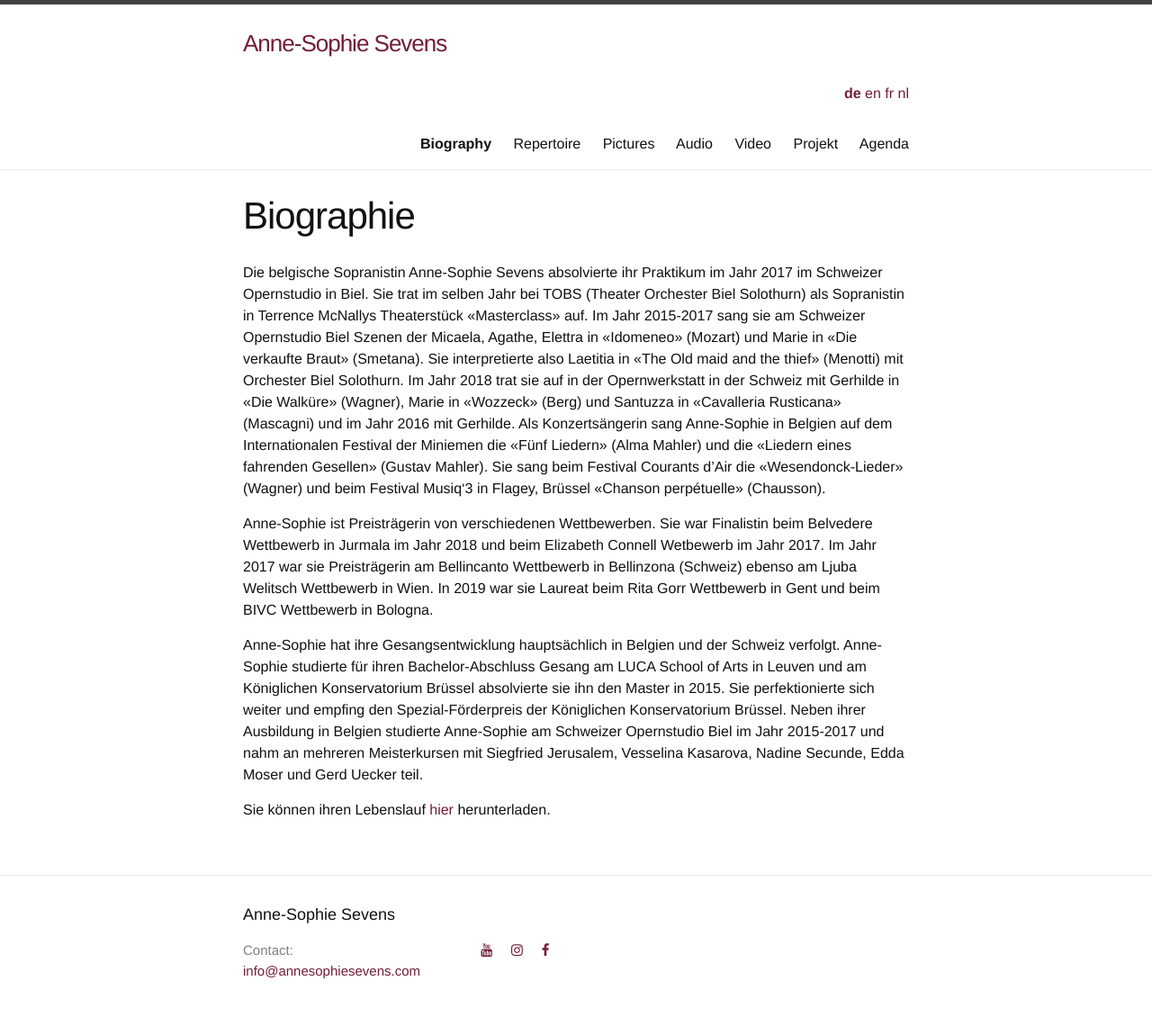
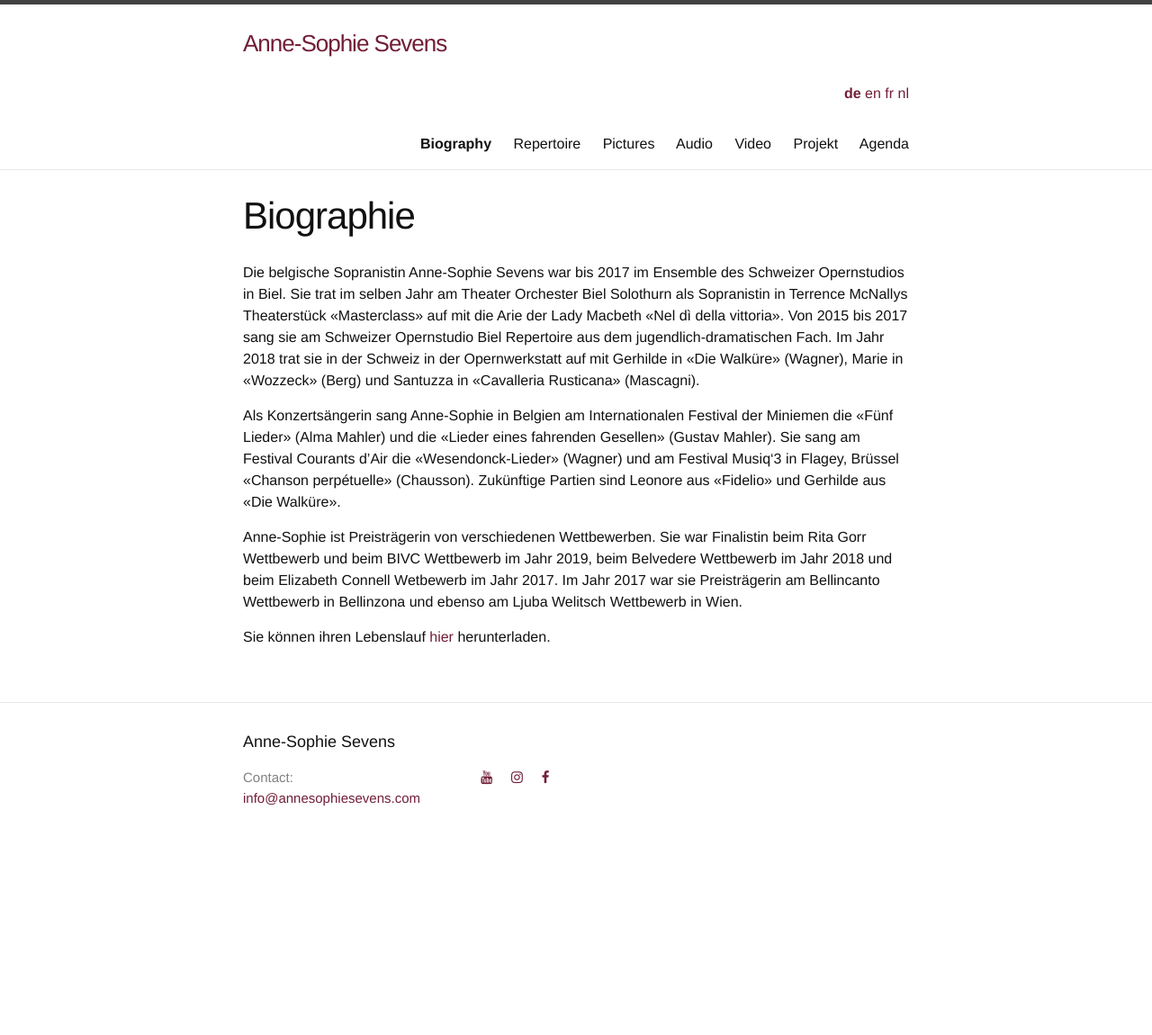
Before and after one commit to annesophie-sevens/annesophie-sevens.github.io, a Jekyll site: the page built from biography-de.md, in a window 1280 px wide. Shown: the whole page at 90% size. Built offline with Jekyll 4.4.1, drawn with Linux system fonts in a browser that asks for light colours; nearby versions of some CDN libraries; after the commit the page ends 958 px from its top, so only the background shows below that.

Commit message:
Update biography-de.md

```diff
--- a/biography-de.md
+++ b/biography-de.md
@@ -6,11 +6,10 @@
 ref: biography
 
 ---
-Die belgische Sopranistin Anne-Sophie Sevens absolvierte ihr Praktikum im Jahr 2017 im Schweizer Opernstudio in Biel. Sie trat im selben Jahr bei TOBS (Theater Orchester Biel Solothurn) als Sopranistin in Terrence McNallys Theaterstück «Masterclass» auf. Im Jahr 2015-2017 sang sie am Schweizer Opernstudio Biel Szenen der Micaela, Agathe, Elettra in «Idomeneo» (Mozart) und Marie in «Die verkaufte Braut» (Smetana). Sie interpretierte also Laetitia in «The Old maid and the thief» (Menotti) mit Orchester Biel Solothurn. Im Jahr 2018 trat sie auf in der Opernwerkstatt in der Schweiz mit Gerhilde in «Die Walküre» (Wagner), Marie in «Wozzeck» (Berg) und Santuzza in «Cavalleria Rusticana» (Mascagni) und im Jahr 2016 mit Gerhilde.
-Als Konzertsängerin sang Anne-Sophie in Belgien auf dem Internationalen Festival der Miniemen die «Fünf Liedern» (Alma Mahler) und die «Liedern eines fahrenden Gesellen» (Gustav Mahler). Sie sang beim Festival Courants d’Air die «Wesendonck-Lieder» (Wagner) und beim Festival Musiq‘3 in Flagey, Brüssel «Chanson perpétuelle» (Chausson).
+Die belgische Sopranistin Anne-Sophie Sevens war bis 2017 im Ensemble des Schweizer Opernstudios in Biel. Sie trat im selben Jahr am Theater Orchester Biel Solothurn als Sopranistin in Terrence McNallys Theaterstück «Masterclass» auf mit die Arie der Lady Macbeth «Nel dì della vittoria». Von 2015 bis 2017 sang sie am Schweizer Opernstudio Biel Repertoire aus dem jugendlich-dramatischen Fach. Im Jahr 2018 trat sie in der Schweiz in der Opernwerkstatt auf mit Gerhilde in «Die Walküre» (Wagner), Marie in «Wozzeck» (Berg) und Santuzza in «Cavalleria Rusticana» (Mascagni).
 
-Anne-Sophie ist Preisträgerin von verschiedenen Wettbewerben. Sie war Finalistin beim Belvedere Wettbewerb in Jurmala im Jahr 2018 und beim Elizabeth Connell Wetbewerb im Jahr 2017. Im Jahr 2017 war sie Preisträgerin am Bellincanto Wettbewerb in Bellinzona (Schweiz) ebenso am Ljuba Welitsch Wettbewerb in Wien. In 2019 war sie Laureat beim Rita Gorr Wettbewerb in Gent und beim BIVC Wettbewerb in Bologna.
+Als Konzertsängerin sang Anne-Sophie in Belgien am Internationalen Festival der Miniemen die «Fünf Lieder» (Alma Mahler) und die «Lieder eines fahrenden Gesellen» (Gustav Mahler). Sie sang am Festival Courants d’Air die «Wesendonck-Lieder» (Wagner) und am Festival Musiq‘3 in Flagey, Brüssel «Chanson perpétuelle» (Chausson). Zukünftige Partien sind Leonore aus «Fidelio» und Gerhilde aus «Die Walküre».
 
-Anne-Sophie hat ihre Gesangsentwicklung hauptsächlich in Belgien und der Schweiz verfolgt. Anne-Sophie studierte für ihren Bachelor-Abschluss Gesang am LUCA School of Arts in Leuven und am Königlichen Konservatorium Brüssel absolvierte sie ihn den Master in 2015. Sie perfektionierte sich weiter und empfing den Spezial-Förderpreis der Königlichen Konservatorium Brüssel. Neben ihrer Ausbildung in Belgien studierte Anne-Sophie am Schweizer Opernstudio Biel im Jahr 2015-2017 und nahm an mehreren Meisterkursen mit Siegfried Jerusalem, Vesselina Kasarova, Nadine Secunde, Edda Moser und Gerd Uecker teil.
+Anne-Sophie ist Preisträgerin von verschiedenen Wettbewerben. Sie war Finalistin beim Rita Gorr Wettbewerb und beim BIVC Wettbewerb im Jahr 2019, beim Belvedere Wettbewerb im Jahr 2018 und beim Elizabeth Connell Wetbewerb im Jahr 2017. Im Jahr 2017 war sie Preisträgerin am Bellincanto Wettbewerb in Bellinzona und ebenso am Ljuba Welitsch Wettbewerb in Wien.
 
 Sie können ihren Lebenslauf [hier]({{ site.baseurl }}/assets/CV.pdf) herunterladen.
```
